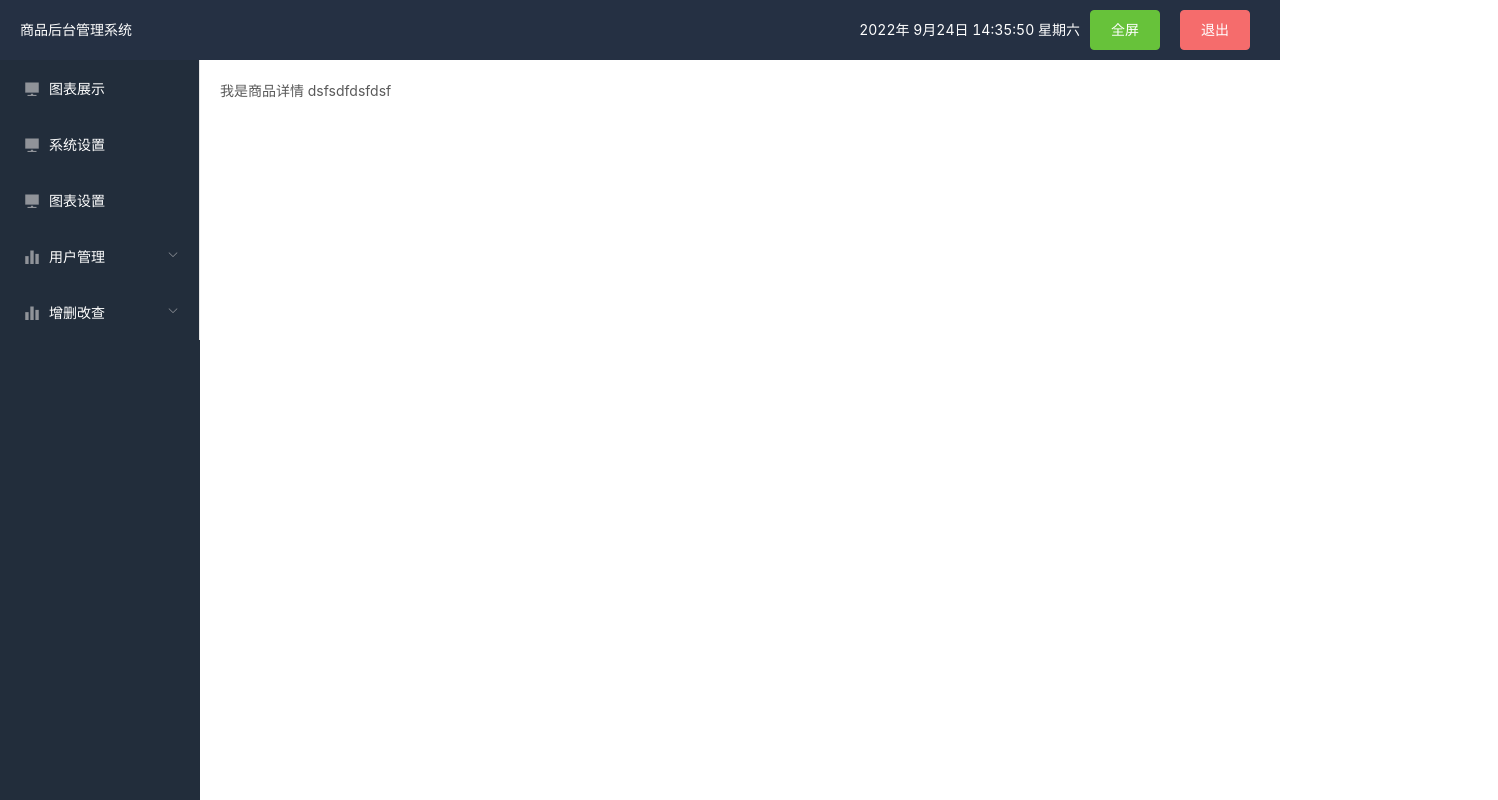
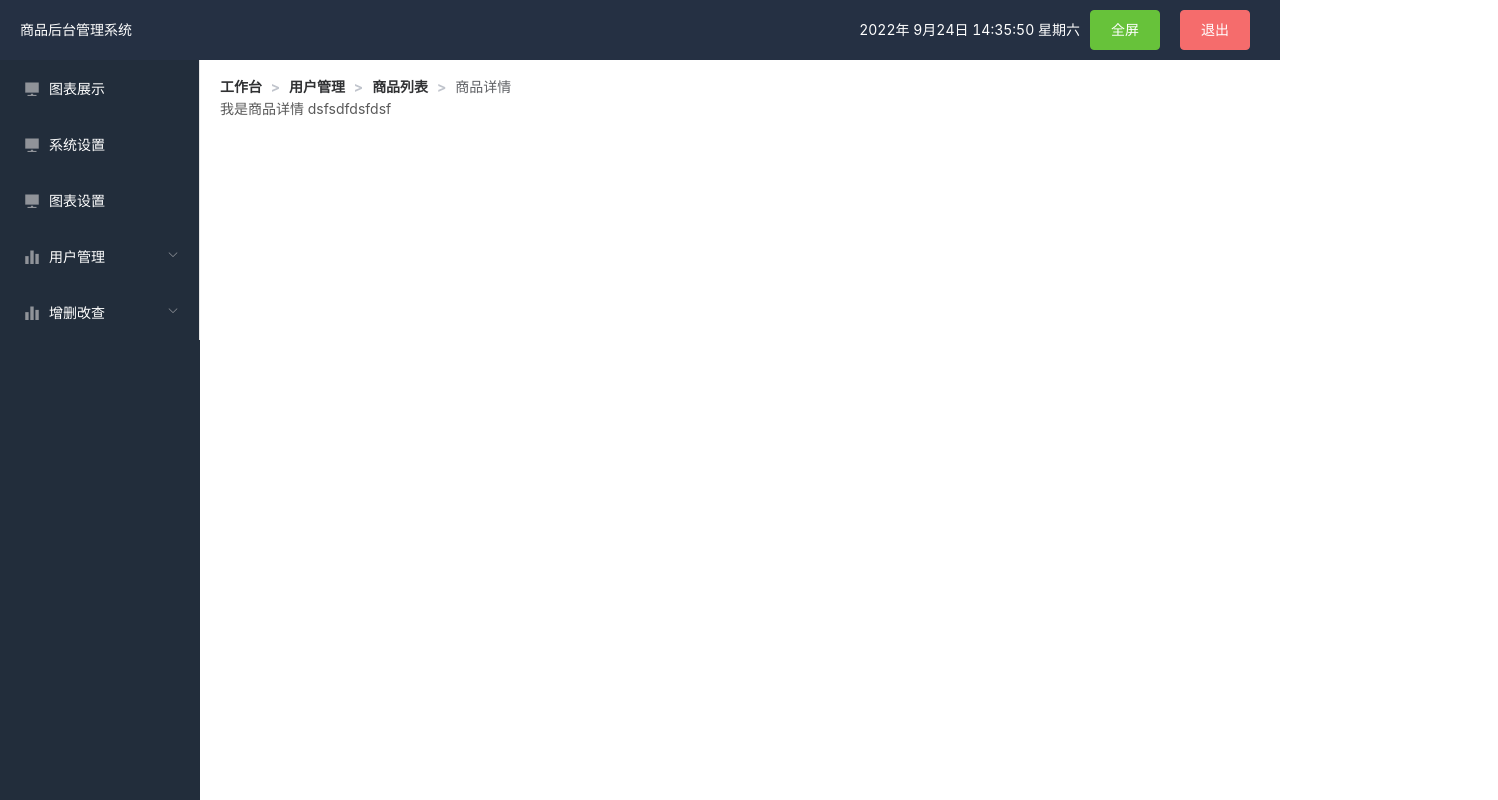
Before and after one commit to dongtuo965/hou-vue2, a Vue app: page /usermanager/GouWuChe/shopinfo in a window 1280 px wide. Shown: the top 800 px of the page, 1498 px wide, since content can reach past the window. Built offline with nearby package versions, Linux system fonts and the light colour scheme; no server answers; what vue-particles would draw is missing.

Commit message:
多级面包屑处理

```diff
--- a/src/App.vue
+++ b/src/App.vue
@@ -1,9 +1,11 @@
 <template>
   <div id="app">
-    <router-view/>
+    <router-view />
   </div>
 </template>
+export default {
 
+}
 <style lang="scss">
 *{
   margin: 0;
--- a/src/components/Layout.vue
+++ b/src/components/Layout.vue
@@ -75,7 +75,7 @@
         </el-aside>
 <!--        内容部分-->
         <el-main>
-          <router-view></router-view>
+          <router-view :key="key"></router-view>
         </el-main>
       </el-container>
     </el-container>
@@ -91,6 +91,11 @@ export default {
   data () {
     return {
 
+    }
+  },
+  computed:{
+    key(){
+      return this.$route.path + Math.random()
     }
   },
   methods:{
--- a/src/router/index.js
+++ b/src/router/index.js
@@ -23,7 +23,7 @@ const routes = [
   {
     path: '/layout',
     component: Layout,
-    meta: { title: '首页' },
+    meta: { title: '工作台' },
     redirect: '/home', // 重定向 防止页面进来空白  默认选中侧边栏上的文字
     children: [
       {
@@ -49,9 +49,10 @@ const routes = [
         {
           path: '/usermanager',
           name: 'usermanager',
-          component: () => import('../views/UserManager.vue'),
+          // component: () => import('../views/UserManager.vue'),
           meta: {title: '用户管理'},
-          redirect: '/usermanager/importantpeople',
+          component: {render(c) { return c('router-view') }},
+          redirect: '/usermanager/GouWuChe',
           children: [
             {
               path: '/usermanager/importantpeople',
@@ -61,18 +62,14 @@ const routes = [
             },
             {
               path: '/usermanager/GouWuChe',
-              // name: 'gouwuche',
+              name: 'gouwuche',
               meta: {title: '商品列表'},
-              component: {render(c) { return c('router-view') }},
-              redirect: '/usermanager/GouWuChe',
-              // component: () => import('../views/GouWuChe'),
+              component: () => import('../views/GouWuChe'),
               children: [
                 {
-                  // component: {render(c) { return c('router-view') }},
                   path: '/usermanager/GouWuChe/shopinfo',
                   name: 'ShopInfo',
                   meta: {title: '商品详情'},
-                  // redirect: '/usermanager/GouWuChe/shopinfo'
                   component: () => import('../views/ShopInfo')
                 },]
             },
--- a/src/views/BradePath.vue
+++ b/src/views/BradePath.vue
@@ -1,13 +1,15 @@
 
 <!--面包屑-->
 <template>
+
   <el-breadcrumb separator=">">
     <!--      遍历路由信息并展示-->
+
     <el-breadcrumb-item v-for="(item,index) in lists" :key="item.path">
-
       <router-link :to="item.path">{{item.meta.title}}</router-link>
     </el-breadcrumb-item>
   </el-breadcrumb>
+
 </template>
 
 <script>
@@ -111,6 +113,7 @@
     $route(to,from)  {
       console.log(to)
       this.lists = to.matched
+
     }
   },
   }
--- a/src/views/GouWuChe.vue
+++ b/src/views/GouWuChe.vue
@@ -1,8 +1,8 @@
 <template>
   <div>
     <BradePath></BradePath>
-<!--    <router-view ></router-view>-->
-    <div>
+    <router-view></router-view>
+    <div >
       <p @click="goxinfo">去详情</p>
     <el-page-header @back="goBack" content="商品列表">
     </el-page-header>
@@ -11,13 +11,12 @@
       :data="tableData"
       height="700"
       tooltip-effect="dark"
-      style="width: 100%;margin: 40px 0"
+      style="width: 100%;margin: 20px 0"
       @selection-change="handleSelectionChange">
       <el-table-column
         type="selection"
         width="55">
       </el-table-column>
-
       <el-table-column
         prop="name"
         label="商品"
@@ -93,16 +92,27 @@ export default {
     return {
       tableData: [],
       tiaoshu:5,
-
+      haha:'',
       currentPage:1,
       pageSize:5,
       total:0,
       multipleSelection: []
     }
   },
+  watch:{
+    haha(newVal,oldVal)  {
+      this.haha = newVal
+      console.log( this.haha)
+    }
+  },
 
   mounted() {
     this.getData()
+// this.$route.matched.map((item)=>{
+//       this.haha = item.path
+//     })
+//     console.log( this.haha)
+//
   },
 
   methods: {
--- a/src/views/ShopInfo.vue
+++ b/src/views/ShopInfo.vue
@@ -1,5 +1,6 @@
 <template>
-    <div style="position:absolute;width: calc(100% - 2px);height: calc(100% - 20px);z-index: 999;">
+    <div style="position:absolute;margin: 4px 0; background: white; width: calc(86%);height: calc(96%);z-index: 999;">
+<!--    <div >-->
       我是商品详情
       dsfsdfdsfdsf
     </div>
```
